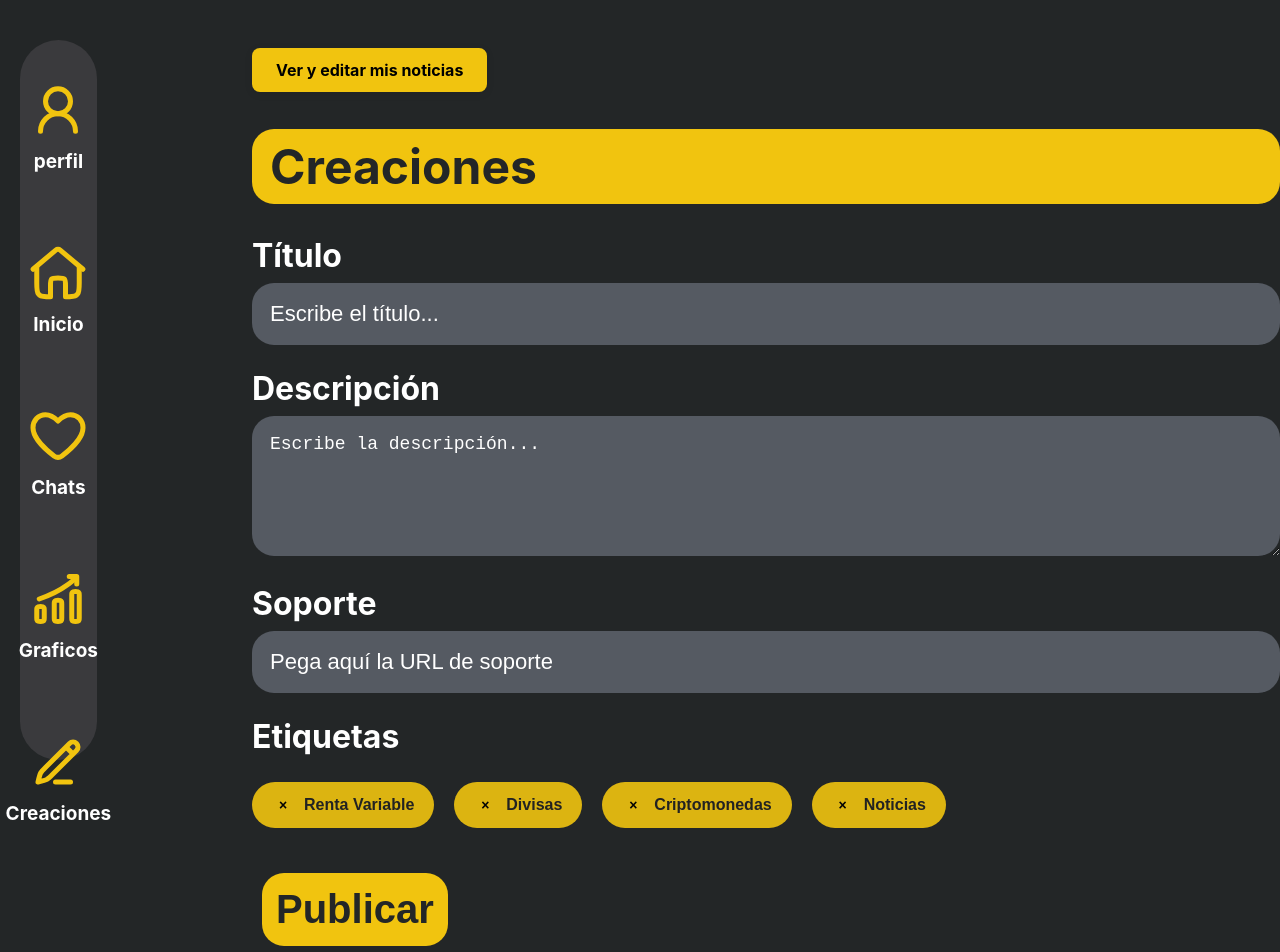
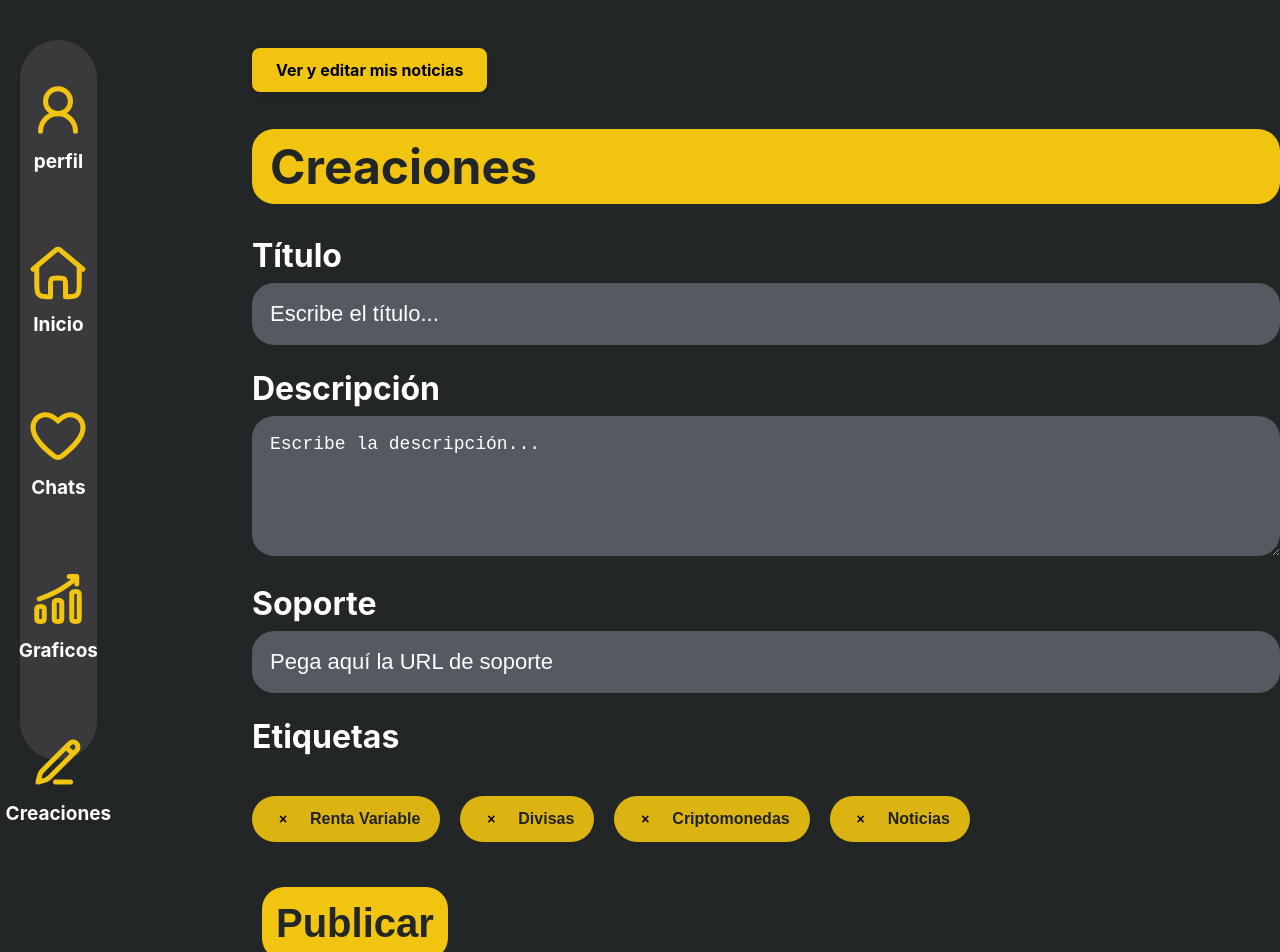
Before and after one commit to David-Bernal1005/Econoconnect, a React (Vite) app in the folder notice/: page /creaciones in a window 1280 px wide. Shown: the top 952 px of the page. Built offline with nearby package versions, Linux system fonts and the light colour scheme; no server answers.

Commit message:
revision actual

```diff
--- a/notice/src/App.jsx
+++ b/notice/src/App.jsx
@@ -3,17 +3,16 @@ import { BrowserRouter as Router, Routes, Route } from "react-router-dom";
 
 import Menu from "./Menu";
 import Bienvenida from "./Bienvenida";
-import Login from "./Login";
+import Login from "./login";
 import Search from "./Search";
 import Exit from "./Exit";
 import Carousel from "./Carousel";
 import Notice from "./Notice";
 import Filter from "./Filter";
-import Register from "./register";
+import Register from "./Register";
 import ForgotPassword from "./ForgotPassword";
 import MisNoticias from "./MisNoticias";
 import Creaciones from "./Creaciones";
-
 
 
 import "./app.css";
--- a/notice/src/carousel.css
+++ b/notice/src/carousel.css
@@ -15,8 +15,9 @@
     display: flex;
     flex-direction: column;
     align-items: center;
+}
 
-    .carousel {
+.carousel {
         position: static;
         width: 80vw;
         height: 60vh;
--- a/notice/src/creaciones.css
+++ b/notice/src/creaciones.css
@@ -167,9 +167,6 @@ body, .creaciones-root {
 	background: #f1c40f;
 	color: #222;
 	white-space: nowrap;
-}
-
-	white-space: nowrap; /* This line will be added */
 	margin-top: 32px;
 	display: flex;
 	gap: 16px;
--- a/notice/src/notice.css
+++ b/notice/src/notice.css
@@ -57,9 +57,6 @@
   width: 48px;
   height: 48px;
   object-fit: cover;
-}
-
-
   background-color: #fff6ea;
   color: #000;
   padding: 2px 8px;
@@ -132,12 +129,10 @@
   }
   .news-text {
     font-size: 13px;
-  }
+    padding: 4px 8px;
+    font-size: 18px;
+    margin-left: 20px;
 }
-  padding: 4px 8px;
-  font-size: 18px;
-  margin-left: 20px;
-
 }
 
 .news-box {
```
